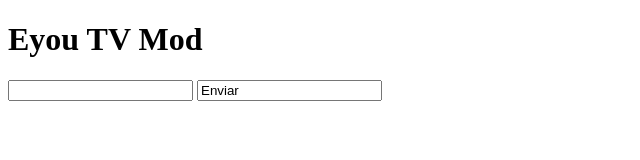
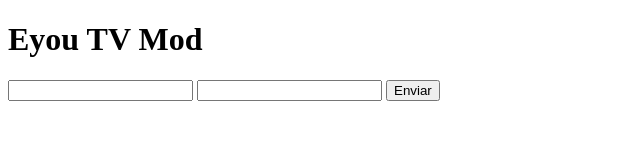
Before and after one commit to MarcoEsquivel1/git_curso, a plain HTML site: page index.html in a window 1280 px wide. Shown: the whole page, without its empty margins (0-640 px from the left). Drawn offline with Linux system fonts and the light colour scheme.

Commit message:
se agrego lastname

```diff
--- a/index.html
+++ b/index.html
@@ -11,7 +11,8 @@
 
     <form action="#" method="get">
         <input type="text" name="firstName" id="firstName">
-        <input type="buttoon" value="Enviar">
+        <input type="text" name="lastName" id="lastName">
+        <input type="button" value="Enviar">
     </form>
 </body>
 </html>
```
